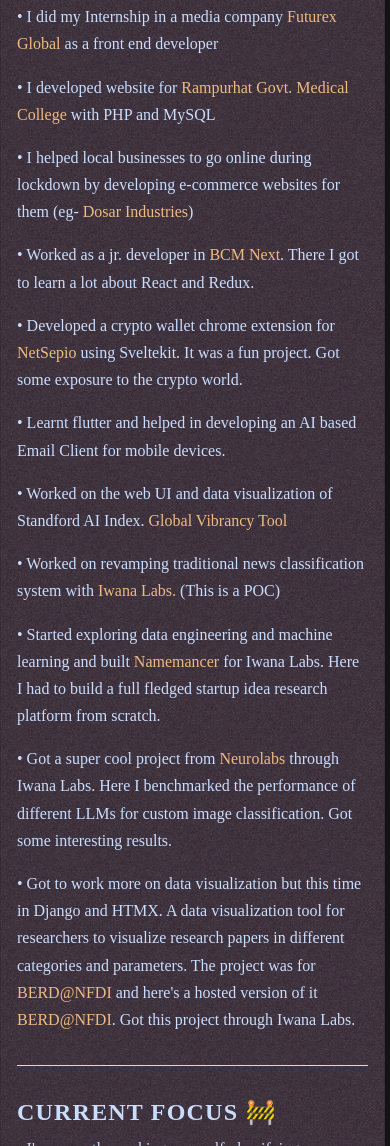
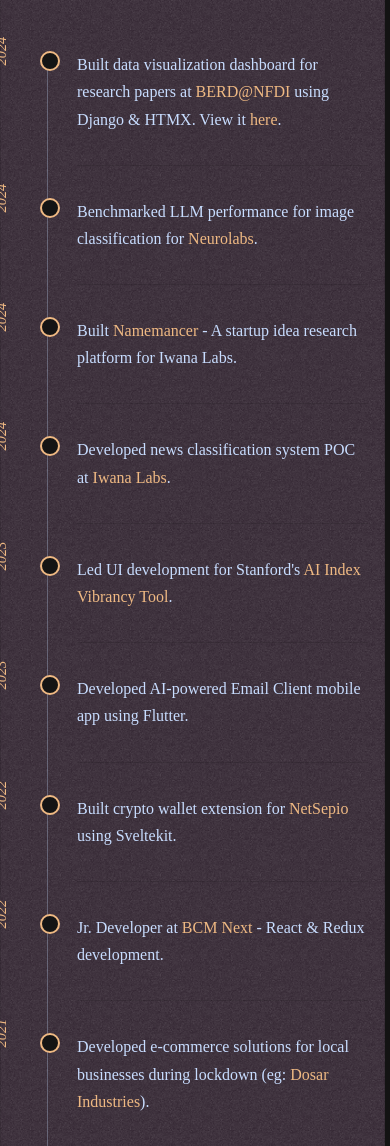
Before and after one commit to iswarmondal/website, an Astro site: page /about in a window 390 px wide. Shown: the part 854-2000 px from the top of the page. Built offline with nearby package versions, Linux system fonts and the light colour scheme; Astro itself is replaced by a stand-in of ours.

Commit message:
Refactor About page with timeline and styling updates
- Converted professional journey section to a timeline layout
- Added responsive CSS for timeline design
- Updated Header link text to "About Me"
- Simplified and modernized professional experience presentation
- Removed commented-out social links
- Minor text and focus updates

```diff
--- a/src/components/Header.astro
+++ b/src/components/Header.astro
@@ -8,7 +8,7 @@
 			<HeaderLink href="/">iswar.me</HeaderLink>
 			<HeaderLink href="/blog">Blog</HeaderLink>
 			<HeaderLink href="/projects">Projects</HeaderLink>
-			<HeaderLink href="/about">About</HeaderLink>
+			<HeaderLink href="/about">About Me</HeaderLink>
 		</div>
 		<div class="social-links">
 			<a href="https://twitter.com/developeriswar" target="_blank">
--- a/src/pages/about.astro
+++ b/src/pages/about.astro
@@ -46,6 +46,73 @@
 				60% { transform: rotate(0deg); }
 				100% { transform: rotate(0deg); }
 			}
+			/* Timeline Styles */
+			.timeline {
+				position: relative;
+				max-width: 100%;
+				margin: 4em auto;
+			}
+			.timeline::before {
+				content: '';
+				position: absolute;
+				left: 82px;
+				top: 0;
+				bottom: 0;
+				width: 1px;
+				background: var(--text-primary);
+				opacity: 0.3;
+			}
+			.timeline-item {
+				position: relative;
+				margin: 2em 0;
+				padding-left: 120px;
+			}
+			.timeline-item::before {
+				content: '';
+				position: absolute;
+				left: 73px;
+				top: 0;
+				width: 16px;
+				height: 16px;
+				border: 2px solid var(--accent);
+				background: rgb(var(--paper));
+				border-radius: 50%;
+			}
+			.date-block {
+				position: absolute;
+				left: 0;
+				top: -10px;
+				max-width: 100px;
+				text-align: right;
+				color: var(--accent);
+				font-style: italic;
+				font-size: 0.9em;
+				line-height: 1.4;
+				transform: rotate(-90deg);
+			}
+			.timeline-content {
+				border-bottom: 1px solid rgba(0, 0, 0, 0.1);
+				padding-bottom: 2em;
+			}
+			@media (max-width: 720px) {
+				.timeline::before {
+					left: 30px;
+				}
+				.timeline-item {
+					padding-left: 60px;
+				}
+				.timeline-item::before {
+					left: 23px;
+				}
+				.date-block {
+					width: auto;
+					text-align: left;
+					left: -30px;
+				}
+				.timeline-content {
+					margin-top: 1em;
+				}
+			}
 		</style>
 	</head>
 	<body>
@@ -72,38 +139,83 @@
 				<h3>Professional Journey 👷‍♂</h3>
 			</div>
 
-			<div class="experience-item">
-				• I did my Internship in a media company <a href="https://www.linkedin.com/company/futurex-global/mycompany/">Futurex Global</a> as a front end developer
+			<div class="timeline">
+				<div class="timeline-item">
+					<div class="date-block">2024</div>
+					<div class="timeline-content">
+						Built data visualization dashboard for research papers at <a href="https://www.berd-nfdi.de/">BERD@NFDI</a> using Django & HTMX. View it <a href="https://mim.iwanalabs.com/">here</a>.
 					</div>
-			<div class="experience-item">
-				• I developed website for <a href="http://www.rampurhatgmch.edu.in/">Rampurhat Govt. Medical College</a> with PHP and MySQL
 				</div>
-			<div class="experience-item">
-				• I helped local businesses to go online during lockdown by developing e-commerce websites for them (eg- <a href="https://dosarindustries.com/">Dosar Industries</a>)
+
+				<div class="timeline-item">
+					<div class="date-block">2024</div>
+					<div class="timeline-content">
+						Benchmarked LLM performance for image classification for <a href="https://www.neurolabs.ai/">Neurolabs</a>.
 					</div>
-			<div class="experience-item">
-				• Worked as a jr. developer in <a href="https://www.bcmnext.com/">BCM Next</a>. There I got to learn a lot about React and Redux.
 				</div>
-			<div class="experience-item">
-				• Developed a crypto wallet chrome extension for <a href="https://netsepio.com/">NetSepio</a> using Sveltekit. It was a fun project. Got some exposure to the crypto world.
+
+				<div class="timeline-item">
+					<div class="date-block">2024</div>
+					<div class="timeline-content">
+						Built <a href="https://namemancer.com/">Namemancer</a> - A startup idea research platform for Iwana Labs.
 					</div>
-			<div class="experience-item">
-				• Learnt flutter and helped in developing an AI based Email Client for mobile devices.
 				</div>
-			<div class="experience-item">
-				• Worked on the web UI and data visualization of Standford AI Index. <a href="https://hai.stanford.edu/ai-index/global-vibrancy-tool">Global Vibrancy Tool</a>
+
+				<div class="timeline-item">
+					<div class="date-block">2024</div>
+					<div class="timeline-content">
+						Developed news classification system POC at <a href="https://github.com/iwanalabs/">Iwana Labs</a>.
 					</div>
-			<div class="experience-item">
-				• Worked on revamping traditional news classification system with <a href="https://github.com/iwanalabs/">Iwana Labs.</a> (This is a POC)
 				</div>
-			<div class="experience-item">
-				• Started exploring data engineering and machine learning and built <a href="https://namemancer.com/">Namemancer</a> for Iwana Labs. Here I had to build a full fledged startup idea research platform from scratch.
+
+				<div class="timeline-item">
+					<div class="date-block">2023</div>
+					<div class="timeline-content">
+						Led UI development for Stanford's <a href="https://hai.stanford.edu/ai-index/global-vibrancy-tool">AI Index Vibrancy Tool</a>.
 					</div>
-			<div class="experience-item">
-				• Got a super cool project from <a href="https://www.neurolabs.ai/">Neurolabs</a> through Iwana Labs. Here I benchmarked the performance of different LLMs for custom image classification. Got some interesting results.
 				</div>
-			<div class="experience-item">
-				• Got to work more on data visualization but this time in Django and HTMX. A data visualization tool for researchers to visualize research papers in different categories and parameters. The project was for <a href="https://www.berd-nfdi.de/">BERD@NFDI</a> and here's a hosted version of it <a href="https://mim.iwanalabs.com/">BERD@NFDI</a>. Got this project through Iwana Labs.
+
+				<div class="timeline-item">
+					<div class="date-block">2023</div>
+					<div class="timeline-content">
+						Developed AI-powered Email Client mobile app using Flutter.
+					</div>
+				</div>
+
+				<div class="timeline-item">
+					<div class="date-block">2022</div>
+					<div class="timeline-content">
+						Built crypto wallet extension for <a href="https://netsepio.com/">NetSepio</a> using Sveltekit.
+					</div>
+				</div>
+
+				<div class="timeline-item">
+					<div class="date-block">2022</div>
+					<div class="timeline-content">
+						Jr. Developer at <a href="https://www.bcmnext.com/">BCM Next</a> - React & Redux development.
+					</div>
+				</div>
+
+				<div class="timeline-item">
+					<div class="date-block">2021</div>
+					<div class="timeline-content">
+						Developed e-commerce solutions for local businesses during lockdown (eg: <a href="https://dosarindustries.com/">Dosar Industries</a>).
+					</div>
+				</div>
+
+				<div class="timeline-item">
+					<div class="date-block">2021</div>
+					<div class="timeline-content">
+						Built website for <a href="http://www.rampurhatgmch.edu.in/">Rampurhat Govt. Medical College</a> using PHP & MySQL.
+					</div>
+				</div>
+
+				<div class="timeline-item">
+					<div class="date-block">2021</div>
+					<div class="timeline-content">
+						Frontend Developer Intern at <a href="https://www.linkedin.com/company/futurex-global/mycompany/">Futurex Global</a>.
+					</div>
+				</div>
 			</div>
 
 			<hr>
@@ -111,7 +223,7 @@
 				<h3>Current Focus 🚧</h3>
 			</div>
 			<div>
-				• I'm currently working on a self-classifying news app <a href="https://news.iwanalabs.com/">news.iwanalabs.com</a>
+				• I'm currently working on multiple side projects of mine. Take a <a href="/projects")>look</a>.
 			</div>
 
 			<hr>
@@ -123,15 +235,6 @@
 			<div>
 				<p> * Adventures are epic 🎒</p>
 			</div>
-			<!-- <div class="social-links">
-				<a href="https://www.linkedin.com/in/iswarmondal/">
-					<img width="24px" src="https://cdn-icons-png.flaticon.com/512/174/174857.png" alt="LinkedIn" />
-				</a>
-				<a href="https://twitter.com/developeriswar">
-					<img width="26px" src="https://cdn-icons-png.flaticon.com/512/174/174876.png" alt="Twitter" />
-				</a>
-			</div> -->
-
 		</main>
 		<Footer />
 	</body>
```
Also changed, not shown: src/pages/blog/index.astro (+5 -3 lines). Lines whose indentation alone changed are shown as unchanged.
